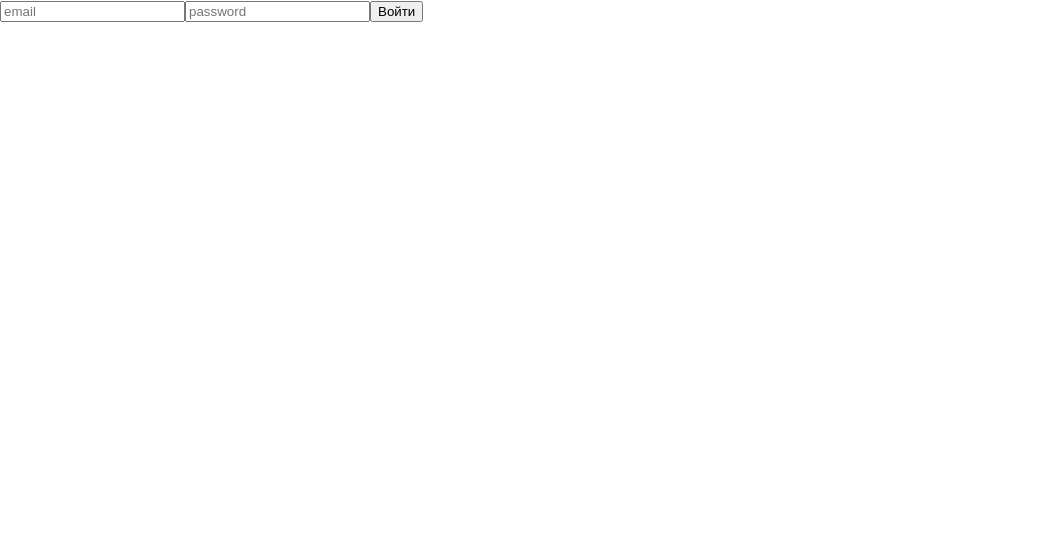
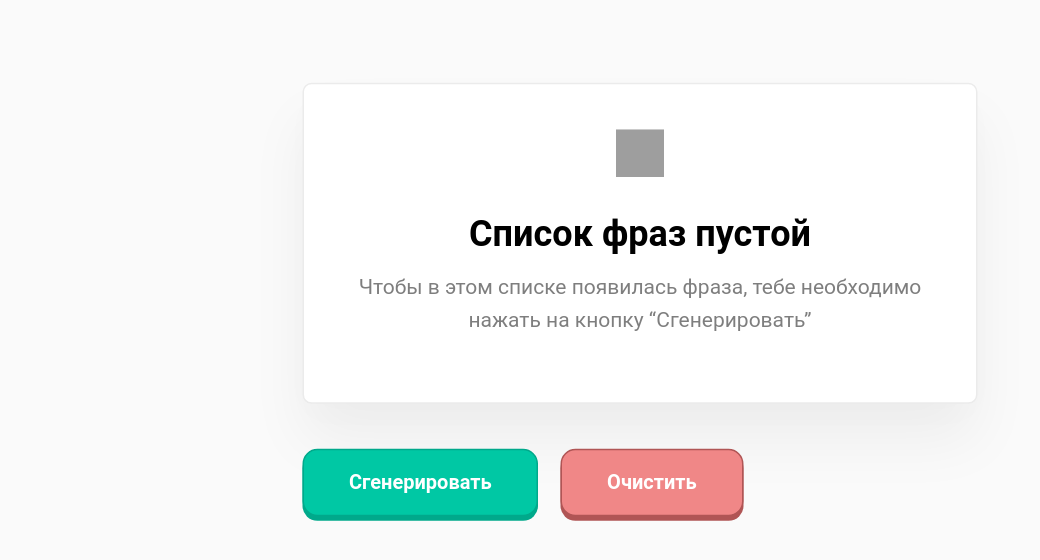
Before and after one commit to VladZimin/archakov-tutorials, a React (Create React App) app: page / in a window 1280 px wide. Shown: the top 560 px of the page, without its empty margins (0-1040 px from the left). Built offline with nearby package versions, Linux system fonts and the light colour scheme; grey boxes are pictures that could not be loaded.

Commit message:
Сделал ДЗ №4

```diff
--- a/package.json
+++ b/package.json
@@ -8,7 +8,7 @@
     "@testing-library/user-event": "^12.8.3",
     "react": "^17.0.2",
     "react-dom": "^17.0.2",
-    "react-scripts": "^3.4.4",
+    "react-scripts": "^4.0.3",
     "web-vitals": "^1.1.2"
   },
   "scripts": {
@@ -17,7 +17,6 @@
     "test": "react-scripts test",
     "eject": "react-scripts eject"
   },
-
   "browserslist": {
     "production": [
       ">0.2%",
--- a/src/index.js
+++ b/src/index.js
@@ -1,7 +1,7 @@
 import React from 'react'
 import ReactDOM from 'react-dom'
 import './index.css'
-import App from './tutorial-2/App'
+import App from './tutorial-4/App'
 
 ReactDOM.render(
   <React.StrictMode>
--- /dev/null
+++ b/src/tutorial-4/App.css
@@ -0,0 +1,75 @@
+* {
+    font-family: "Roboto";
+}
+
+body {
+    background-color: #FAFAFA;
+}
+
+.wrapper {
+    width: 450px;
+    margin: 50px auto;
+    transform: scale(1.5) translateY(70px);
+}
+
+.list {
+    max-height: 400px;
+    overflow: auto;
+    padding: 30px;
+    margin-bottom: 30px;
+}
+
+.btn {
+    height: 45px;
+    padding: 0 30px;
+    border: 0;
+    border-radius: 10px;
+    margin-right: 15px;
+    font-weight: 600;
+    cursor: pointer;
+    transition: all 0.15s ease;
+}
+.btn:active {
+    transform: translateY(2px);
+    box-shadow: none;
+}
+.btn_generate {
+    background-color: #00C8A4;
+    color: #fff;
+    box-shadow: 0 3px 0 #00A98B;
+    border: 1px solid #00A98B;
+}
+.btn_clear {
+    background-color: #F08787;
+    box-shadow: 0 3px 0 #B05555;
+    border: 1px solid #B05555;
+    color: #fff;
+}
+
+.block {
+    padding: 15px 30px;
+    background: #FFFFFF;
+    border: 1px solid #EBEBEB;
+    box-sizing: border-box;
+    box-shadow: 0px 9px 24px rgba(0, 0, 0, 0.01), 0px 25px 40px rgba(0, 0, 0, 0.05);
+    border-radius: 6px;
+    margin-bottom: 30px;
+}
+.block h3 {
+    font-size: 18px;
+}
+
+.empty-block {
+    text-align: center;
+    padding: 30px;
+}
+.empty-block h2 {
+    font-size: 24px;
+    margin-bottom: 0;
+}
+.empty-block p {
+    margin-top: 10px;
+    font-size: 14px;
+    opacity: 0.5;
+    line-height: 22px;
+}
--- /dev/null
+++ b/src/tutorial-4/App.js
@@ -0,0 +1,84 @@
+import React from 'react'
+import './App.css'
+import EmptyBlock from './components/EmptyBlock'
+import Phrase from './components/Phrase'
+
+let App = () => {
+  let [phrasesArr, setPhrase] = React.useState([])
+
+  const adjectivesArr = [
+    'абсолютный',
+    'адский',
+    'азартный',
+    'активный',
+    'ангельский',
+    'астрономический',
+    'баснословный',
+    'безбожный',
+    'безбрежный',
+    'безвозвратный',
+    'безграничный',
+    'бездонный',
+    'бездушный',
+    'безжалостный',
+    'замечательно',
+    'замечательный',
+    'записной',
+    'запредельный',
+    'заядлый',
+    'звериный',
+    'зверский',
+    'зеленый',
+    'злой',
+    'злостный',
+    'значительный',
+    'неоспоримый',
+    'неотразимый',
+    'неоценимый',
+    'непередаваемый',
+  ]
+  const nounsArr = [
+    'лгун',
+    'день',
+    'конь',
+    'олень',
+    'человек',
+    'программист',
+    'ребёнок',
+    'конец',
+    'город',
+    'дурак',
+  ]
+
+  let adj1 = Math.floor(Math.random() * adjectivesArr.length)
+  let adj2 = Math.floor(Math.random() * adjectivesArr.length)
+  let randomAdjectives = adjectivesArr[adj1] + ' ' + adjectivesArr[adj2] + ' '
+
+  let randomNoun = nounsArr[Math.floor(Math.random() * nounsArr.length)]
+  let phrase = randomAdjectives + randomNoun
+
+  let onGeneratePhrase = () => {
+    setPhrase((prev) => [...prev, phrase])
+  }
+  let onRemovePhrases = () => {
+    setPhrase([])
+  }
+
+  return (
+    <div className="wrapper">
+      {phrasesArr.length ? (
+        <Phrase phrasesArray={phrasesArr} />
+      ) : (
+        <EmptyBlock />
+      )}
+      <button onClick={onGeneratePhrase} className="btn btn_generate">
+        Сгенерировать
+      </button>
+      <button onClick={onRemovePhrases} className="btn btn_clear">
+        Очистить
+      </button>
+    </div>
+  )
+}
+
+export default App
--- /dev/null
+++ b/src/tutorial-4/components/EmptyBlock.jsx
@@ -0,0 +1,20 @@
+import '../App.css'
+let EmptyBlock = () => {
+  return (
+    <div className="block empty-block">
+      <img
+        src="https://static.vecteezy.com/system/resources/previews/001/204/824/non_2x/ghost-png.png"
+        width="32px"
+        height="32px"
+        alt="Ghost"
+      />
+      <h2>Список фраз пустой</h2>
+      <p>
+        Чтобы в этом списке появилась фраза, тебе необходимо нажать на кнопку
+        “Сгенерировать”
+      </p>
+    </div>
+  )
+}
+
+export default EmptyBlock
--- /dev/null
+++ b/src/tutorial-4/components/Phrase.jsx
@@ -0,0 +1,15 @@
+import React from 'react'
+
+let Phrase = ({ phrasesArray }) => {
+  return (
+    <div className="list">
+      {phrasesArray.map((phrase, index) => (
+        <div key={index} className="block">
+          <h3>{phrase}</h3>
+        </div>
+      ))}
+    </div>
+  )
+}
+
+export default Phrase
```
Also changed, not shown: 1 other file (tests, documents, lock files or other folders).
